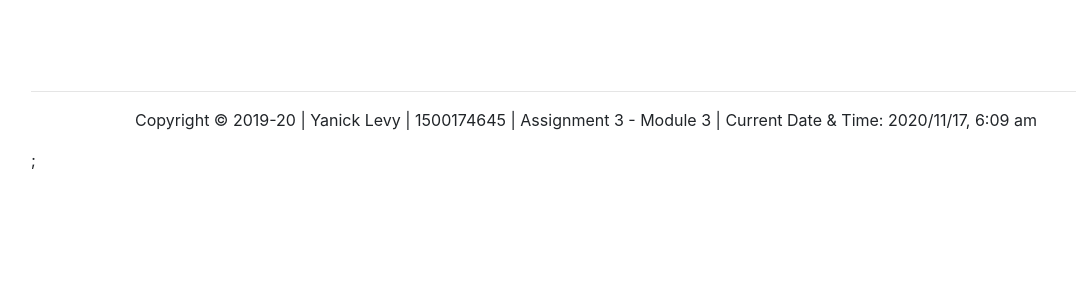
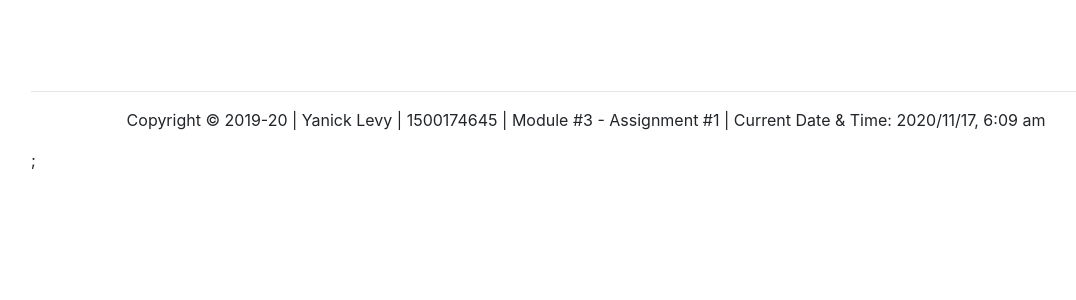
Before and after one commit to YanickGit/adventures_inc, a PHP site: page /index.php in a window 1280 px wide. Shown: the part 133-433 px from the top of the page, without its empty margins (54-1130 px from the left). Run offline with PHP 8.4, Linux system fonts and the light colour scheme; some libraries are stand-ins or nearby versions.

Commit message:
Update footer.php

```diff
--- a/includes/footer.php
+++ b/includes/footer.php
@@ -6,7 +6,7 @@
                 $year = date("y");
                 echo'
                 <br><hr/>
-                <p class = "text-center">Copyright &copy; 2019-'.$year.' | Yanick Levy | 1500174645 | Assignment 3 - Module 3 | Current Date & Time: '.$jm_date_time.'</p>
+                <p class = "text-center">Copyright &copy; 2019-'.$year.' | Yanick Levy | 1500174645 | Module #3 - Assignment #1 | Current Date & Time: '.$jm_date_time.'</p>
             ;'?>
         </div>
     </div>
```
